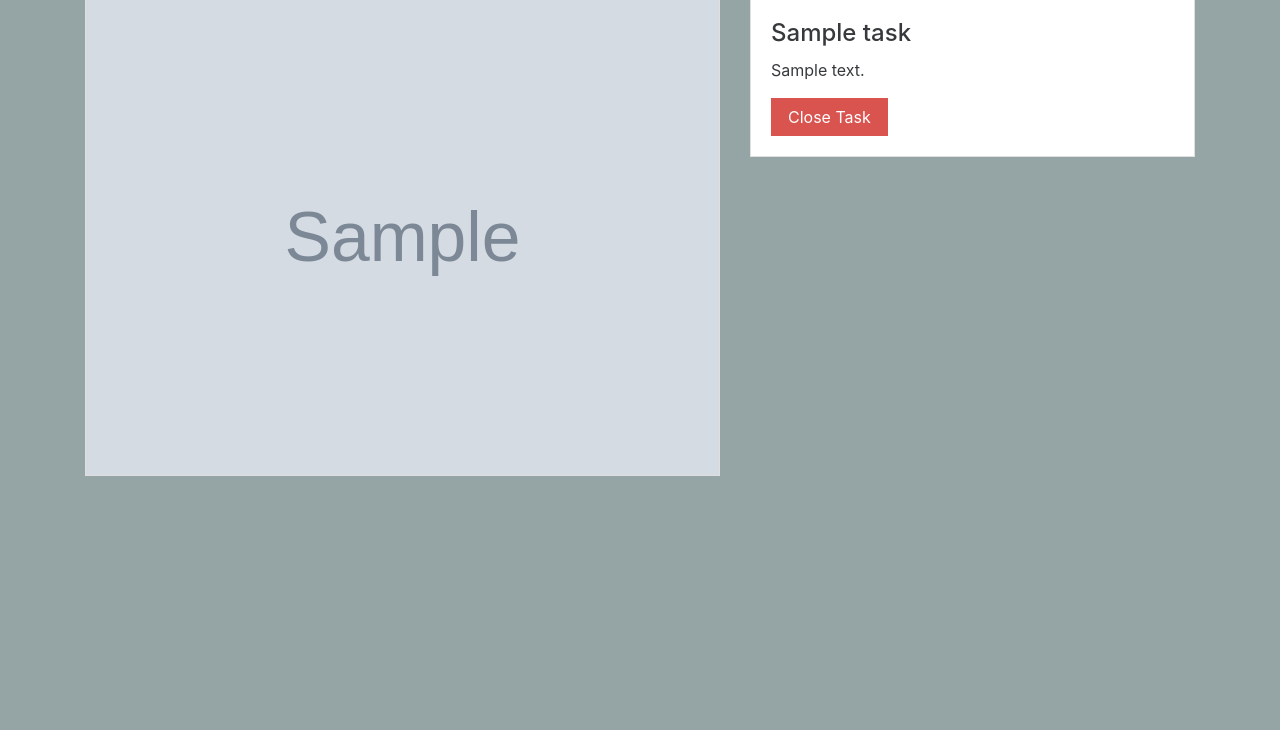
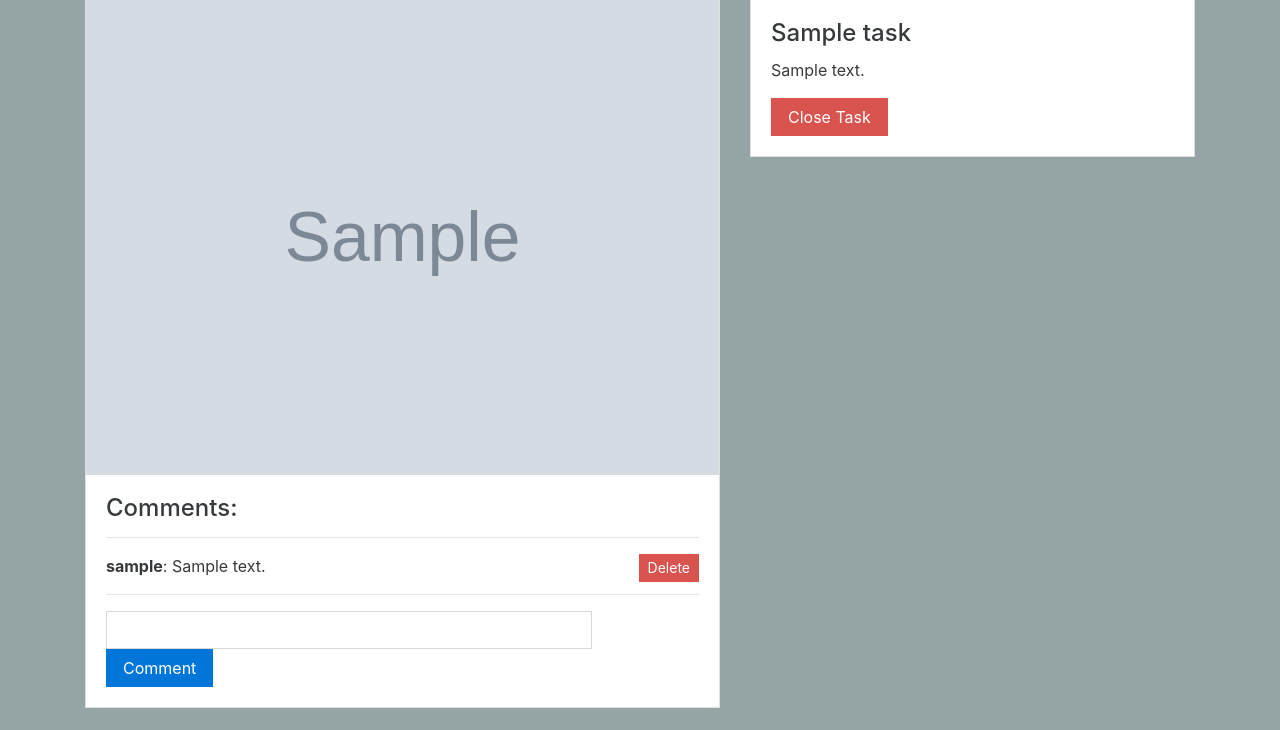
Before and after one commit to johnroper100/niteD, a PHP site: page /task-info.php?i=1 in a window 1280 px wide. Shown: the part 70-800 px from the top of the page. Run offline with PHP 8.4, Linux system fonts and the light colour scheme; a user stored in the database is signed in; tables that the repository leaves empty hold one stand-in row (values such as "Sample post"); grey boxes marked "Sample" are stand-in pictures.

Commit message:
comments

```diff
--- a/css/style.css
+++ b/css/style.css
@@ -9,3 +9,7 @@ body {
 .container {
     margin-top: 15px;
 }
+
+.card-img-top {
+    background-color: #bdc3c7;
+}
--- a/header.php
+++ b/header.php
@@ -18,8 +18,9 @@
             <a href="tasks.php"><h1 class="navbar-brand mb-0" style="margin-left: 25px;">niteD</h1></a>
             <?php if (isset($_SESSION['usr_id'])) { ?>
             <ul class="navbar-nav">
+                <?php if ($_SESSION['usr_type']!="guest") { ?>
                 <li class="nav-item"><a class="nav-link" href="add-task.php">Add Task</a></li>
-                <?php if ($_SESSION['usr_type']=="admin" || $_SESSION['usr_type']=="mod") { ?>
+                <?php } if ($_SESSION['usr_type']=="admin" || $_SESSION['usr_type']=="mod") { ?>
                     <li class="nav-item"><a class="nav-link" href="add-user.php">Add User</a></li>
                 <?php } ?>
                 <li class="nav-item dropdown float-md-right" style="margin-right: 25px;">
--- a/task-info.php
+++ b/task-info.php
@@ -22,6 +22,35 @@ if (isset($_POST['taskdelete'])) {
     }
 }
 
+if (isset($_POST['taskcomment'])) {
+    $tid = mysqli_real_escape_string($con, $_POST['tid']);
+    $cname = $_SESSION['usr_name'];
+	$cdesc = mysqli_real_escape_string($con, htmlspecialchars($_POST['comment_item']));
+
+    $sql = "INSERT INTO comments (user_name, comment_text, task_id) VALUES ('".$cname."', '".$cdesc."', '".$tid."')";
+
+    if ($con->query($sql) === TRUE) {
+        header("Location: task-info.php?i=".$tid);
+    } else {
+        echo '<h3 style="text-align: center;">The comment could not be added!</h3>';
+        echo '<span style="text-align: center;">Error: ' . $sql . '<br>' . $con->error . '</span>';
+    }
+}
+
+if (isset($_POST['commentdelete'])) {
+    $tid = mysqli_real_escape_string($con, $_POST['tid']);
+    $cid = mysqli_real_escape_string($con, $_POST['cid']);
+
+    $sql = "DELETE FROM comments WHERE comment_id=".$cid;
+
+    if ($con->query($sql) === TRUE) {
+        header("Location: task-info.php?i=".$tid);
+    } else {
+        echo '<h3 style="text-align: center;">The comment could not be deleted!</h3>';
+        echo '<span style="text-align: center;">Error: ' . $sql . '<br>' . $con->error . '</span>';
+    }
+}
+
 $result = mysqli_query($con, "SELECT * FROM tasks WHERE task_id = '" . $taskID. "'");
 if ($row = mysqli_fetch_array($result)) {
 ?>
@@ -29,6 +58,32 @@ if ($row = mysqli_fetch_array($result)) {
     <div class="col-md-7">
         <div class="card">
             <img class="card-img-top img-fluid" width="100%" src="uploads/<?php echo $row['task_image'];?>" alt="<?php echo $row['task_name'];?>">
+            <div class="card-block">
+                <h4 class="card-title">Comments:</h4>
+                <hr>
+                <p class="card-text">
+                <?php
+                    $newresult = mysqli_query($con, "SELECT * FROM comments WHERE task_id = '" . $taskID. "'");
+                    while($rownew = mysqli_fetch_array($newresult)){ ?>
+
+                         <form role="form" action="<?php echo $_SERVER['PHP_SELF']; ?>" method="post" name="commentdeleteform">
+                             <b><?php echo $rownew['user_name']; ?></b>: <?php echo $rownew['comment_text']; ?>
+                            <input type="hidden" name="tid" id="tid" value="<?php echo $taskID;?>">
+                            <input type="hidden" name="cid" id="cid" value="<?php echo $rownew['comment_id']; ?>">
+                            <?php if ($_SESSION['usr_type']!="guest") { ?>
+                            <button class="btn btn-danger btn-sm float-md-right" style="display: inline;" type="submit" name="commentdelete">Delete</button>
+                            <?php } ?>
+                        </form><hr>
+                <?php } ?>
+                </p>
+                <form class="form-inline" role="form" action="<?php echo $_SERVER['PHP_SELF']; ?>" method="post" name="taskcommentform">
+                    <input type="hidden" name="tid" id="tid" value="<?php echo $taskID;?>">
+                    <?php if ($_SESSION['usr_type']!="guest") { ?>
+                    <input type="text" class="form-control col-2 col-sm-2 col-sm-0" style="width: 82%;" id="comment_item" name="comment_item">
+                    <button class="btn btn-primary" type="submit" name="taskcomment">Comment</button>
+                    <?php } ?>
+                </form>
+            </div>
         </div>
     </div>
     <div class="col-md-5">
@@ -38,7 +93,9 @@ if ($row = mysqli_fetch_array($result)) {
                 <p class="card-text"><?php echo $row['task_desc'];?></p>
                 <form role="form" action="<?php echo $_SERVER['PHP_SELF']; ?>" method="post" name="taskdeleteform">
                     <input type="hidden" name="tid" id="tid" value="<?php echo $taskID;?>">
+                    <?php if ($_SESSION['usr_type']!="guest") { ?>
                     <button class="btn btn-danger" type="submit" name="taskdelete">Close Task</button>
+                    <?php } ?>
                 </form>
             </div>
         </div>
--- a/tasks.php
+++ b/tasks.php
@@ -34,7 +34,9 @@ while($row = mysqli_fetch_array($result)){ ?>
                 <form role="form" action="<?php echo $_SERVER['PHP_SELF']; ?>" method="post" name="taskdeleteform">
                     <input type="hidden" name="tid" id="tid" value="<?php echo $row['task_id']; ?>">
                     <a href="task-info.php?i=<?php echo $row['task_id']; ?>" class="btn btn-primary">View Task</a>
+                    <?php if ($_SESSION['usr_type']!="guest") { ?>
                     <button class="btn btn-danger" type="submit" name="taskdelete">Close Task</button>
+                    <?php } ?>
                 </form>
             </div>
         </div>
```
Also changed, not shown: dbdata.sql (+8 -0 lines).
